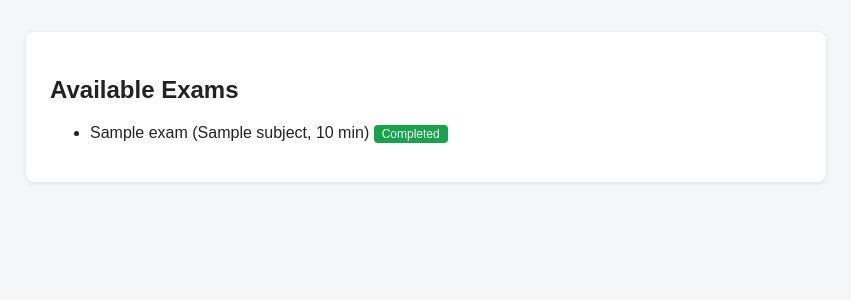
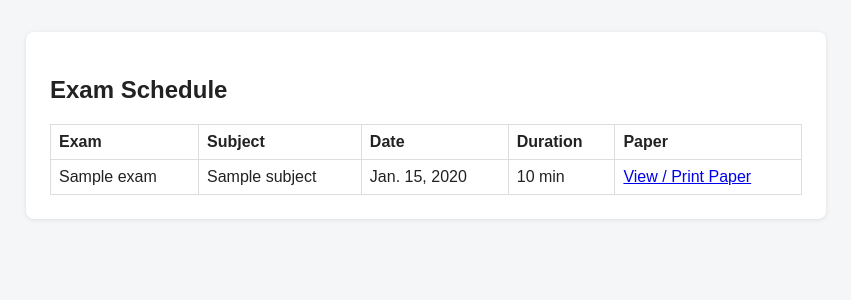
Before and after one commit to kavipriya00/examplatform--2-, a Django app: page /exams/ in a window 1280 px wide. Shown: the part 42-342 px from the top of the page, without its empty margins (214-1065 px from the left). Run offline with Django 5.2, Linux system fonts and the light colour scheme; a user stored in the database is signed in; tables that the repository leaves empty hold one stand-in row (values such as "Sample post").

Commit message:
changes commited day5

```diff
--- a/examplatform/exams/urls.py
+++ b/examplatform/exams/urls.py
@@ -5,4 +5,5 @@ urlpatterns = [
     path("", views.exam_list_view, name="exam_list"),
     path("<int:exam_id>/take/", views.take_exam_view, name="take_exam"),
     path("<int:exam_id>/grade/", views.grade_answers_view, name="grade_answers"),
+    path("<int:exam_id>/paper/", views.question_paper_view, name="question_paper"),
 ]
--- a/examplatform/exams/views.py
+++ b/examplatform/exams/views.py
@@ -85,3 +85,19 @@ def grade_answers_view(request, exam_id):
         return redirect("grade_answers", exam_id=exam.id)
 
     return render(request, "exams/grade_answers.html", {"exam": exam, "ungraded": ungraded})
+
+@login_required
+@user_passes_test(_is_staff_or_admin)
+def question_paper_view(request, exam_id):
+    """
+    Renders approved questions as a printable exam paper (MCQs in Part A,
+    long-answer in Part B). Staff uses the browser's Print/Save-as-PDF to
+    get a physical/PDF copy to hand out to students.
+    """
+    exam = get_object_or_404(Exam, id=exam_id)
+    mcqs = exam.questions.filter(question_type="MCQ")
+    long_questions = exam.questions.filter(question_type="LONG")
+    total_marks = sum(q.marks for q in exam.questions.all())
+    return render(request, "exams/question_paper.html", {
+        "exam": exam, "mcqs": mcqs, "long_questions": long_questions, "total_marks": total_marks,
+    })
--- a/examplatform/templates/exams/exam_list.html
+++ b/examplatform/templates/exams/exam_list.html
@@ -1,19 +1,21 @@
 {% extends "base.html" %}
 {% block title %}Exams{% endblock %}
 {% block content %}
-<h2>Available Exams</h2>
-<ul class="exam-list">
-{% for exam in exams %}
-    <li>
-        {{ exam.title }} ({{ exam.subject.name }}, {{ exam.duration_minutes }} min)
-        {% if exam.id in taken_ids %}
-            <span class="badge">Completed</span>
-        {% else %}
-            <a href="{% url 'take_exam' exam.id %}">Start</a>
+<h2>Exam Schedule</h2>
+<table>
+    <tr><th>Exam</th><th>Subject</th><th>Date</th><th>Duration</th>{% if user.role != "STUDENT" %}<th>Paper</th>{% endif %}</tr>
+    {% for exam in exams %}
+    <tr>
+        <td>{{ exam.title }}</td>
+        <td>{{ exam.subject.name }}</td>
+        <td>{{ exam.exam_date|default:"TBA" }}</td>
+        <td>{{ exam.duration_minutes }} min</td>
+        {% if user.role != "STUDENT" %}
+        <td><a href="{% url 'question_paper' exam.id %}" target="_blank">View / Print Paper</a></td>
         {% endif %}
-    </li>
-{% empty %}
-    <li>No exams available yet.</li>
-{% endfor %}
-</ul>
+    </tr>
+    {% empty %}
+    <tr><td colspan="5">No exams scheduled yet.</td></tr>
+    {% endfor %}
+</table>
 {% endblock %}
```
Also changed, not shown: examplatform/templates/exams/question_paper.html (added, +51 -0 lines), examplatform/exams/migrations/0002_exam_exam_date.py (added).
